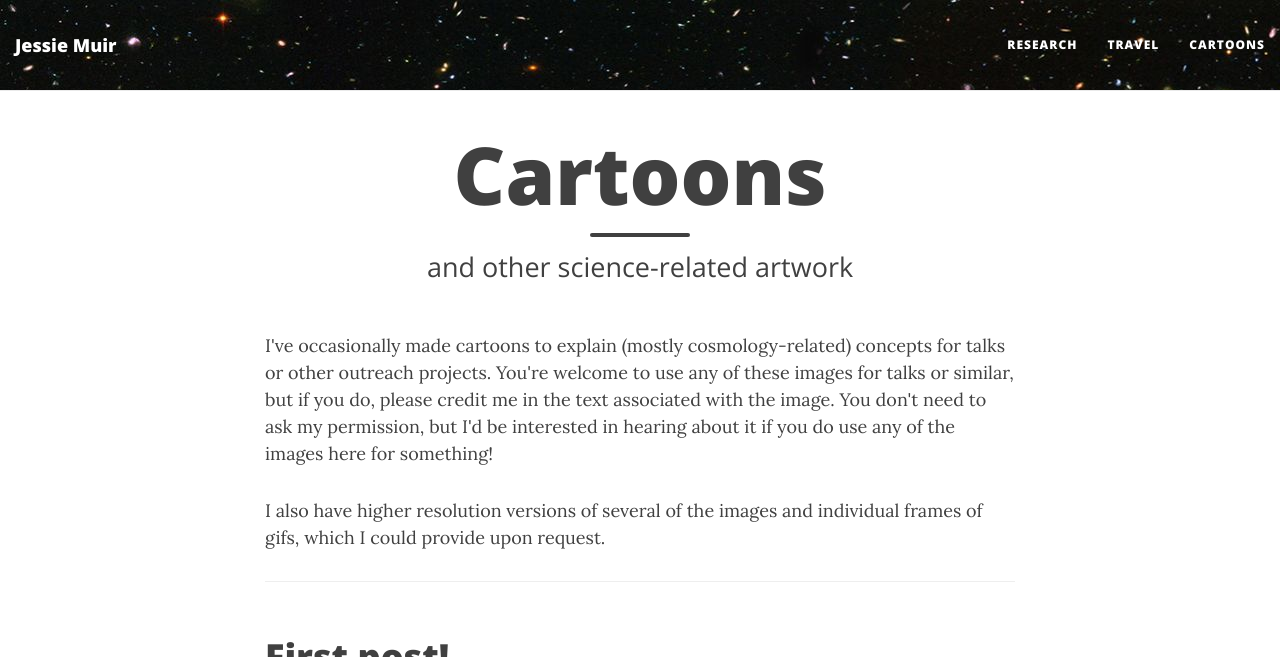
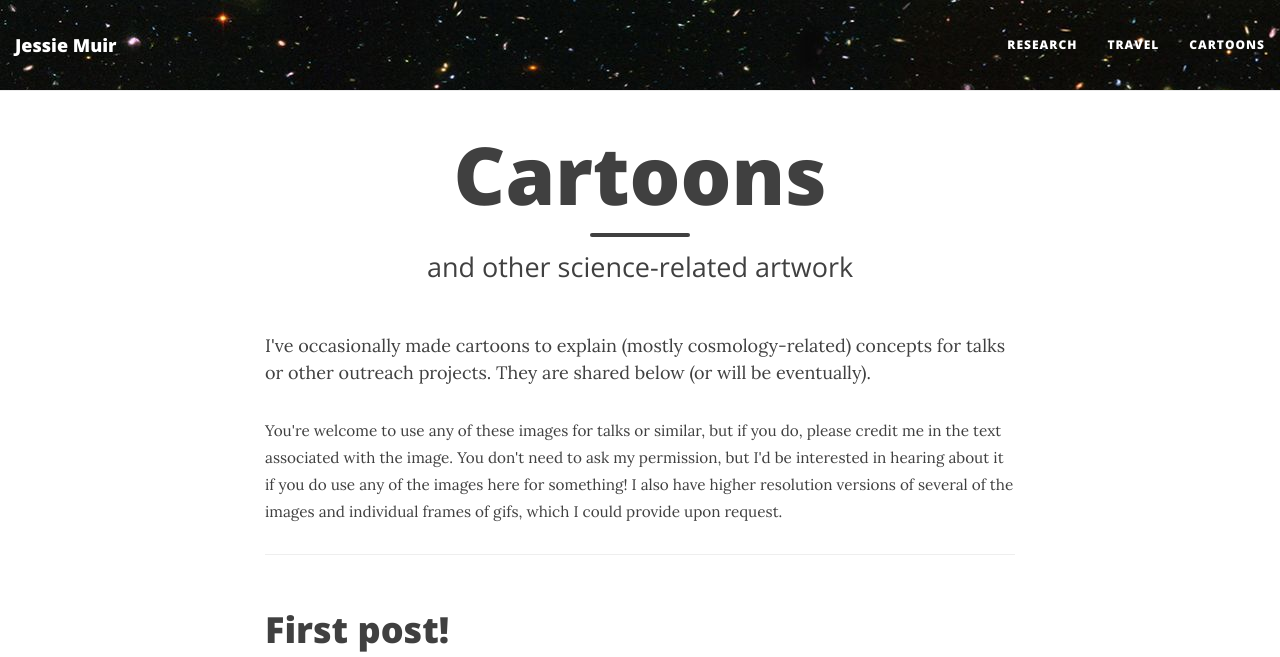
Before and after one commit to jessmuir/jessmuir.github.io, a Jekyll site: the page built from cartoons/index.html, in a window 1280 px wide and 1199 px high, cut to the strip 0-657 px from the top of the window. Built offline with Jekyll 4.4.1, drawn with Linux system fonts in a browser that asks for light colours; nearby versions of some CDN libraries; the list of posts is cut into pages by our own code.

Commit message:
tried making citation request text on cartoon page smaller

```diff
--- a/cartoons/index.html
+++ b/cartoons/index.html
@@ -6,9 +6,9 @@ use-site-title: true
 social-share: true
 ---
 
-<p>I've occasionally made cartoons to explain (mostly cosmology-related) concepts for talks or other outreach projects. You're welcome to use any of these images for talks or similar, but if you do, please credit me in the text associated with the image.  You don't need to ask my permission, but I'd be interested in hearing about it if you do use any of the images here for something!<p>
+<p>I've occasionally made cartoons to explain (mostly cosmology-related) concepts for talks or other outreach projects. They are shared below (or will be eventually). <p>
 
-<p>I also have higher resolution versions of several of the images and individual frames of gifs, which I could provide upon request.<p>
+ <p><small> You're welcome to use any of these images for talks or similar, but if you do, please credit me in the text associated with the image.  You don't need to ask my permission, but I'd be interested in hearing about it if you do use any of the images here for something! I also have higher resolution versions of several of the images and individual frames of gifs, which I could provide upon request.<p>
 
 <hr>
 
```
